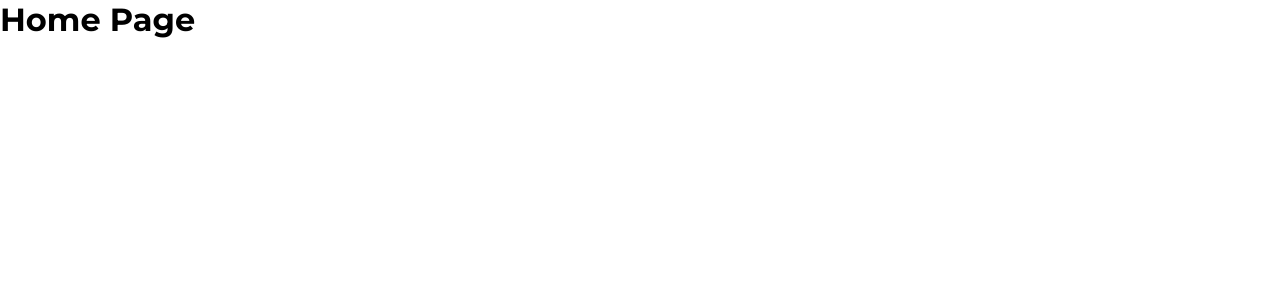
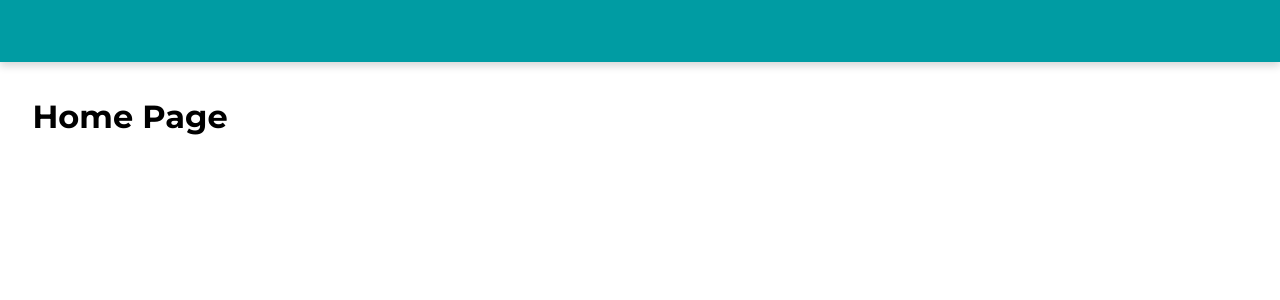
Before and after one commit to rubensbatista98/teste-goomer, a React (Create React App) app: page / in a window 1280 px wide. Shown: the top 300 px of the page. Built offline with nearby package versions, Linux system fonts and the light colour scheme.

Commit message:
Criado um componente com styled components, para a barra no topo da pagina e criado um container, pra ficar por volta do conteudo das paginas

```diff
--- a/src/App.js
+++ b/src/App.js
@@ -1,12 +1,17 @@
 import React from "react";
 
 import Routes from "./Routes";
-import GlobalStyle from "./styles/global";
+import GlobalStyle, { Container, TopBar } from "./styles/global";
 
 function App() {
   return (
     <>
-      <Routes />
+      <TopBar />
+
+      <Container>
+        <Routes />
+      </Container>
+
       <GlobalStyle />
     </>
   );
--- a/src/styles/global.js
+++ b/src/styles/global.js
@@ -1,4 +1,6 @@
-import { createGlobalStyle } from "styled-components";
+import styled, { createGlobalStyle } from "styled-components";
+
+import { colors } from "./settings";
 
 export default createGlobalStyle`
     @import url('https://fonts.googleapis.com/css?family=Montserrat:400,500,700&display=swap');
@@ -19,3 +21,18 @@ export default createGlobalStyle`
         font-family: "Montserrat", sans-serif;
     }
 `;
+
+export const Container = styled.div`
+  width: calc(100% - 20px);
+  max-width: 1215px;
+  margin: 0 auto;
+`;
+
+export const TopBar = styled.div`
+  width: 100vw;
+  height: 62px;
+  background-color: ${colors.secondary};
+  margin-bottom: 35px;
+
+  box-shadow: 0 4px 8px ${colors.shadow};
+`;
--- a/src/styles/settings/index.js
+++ b/src/styles/settings/index.js
@@ -2,7 +2,9 @@ export const colors = {
   primary: "#404040",
   secondary: "#009CA3",
   third: "#2B0D61",
-  fourth: "#B5ABD4"
+  fourth: "#B5ABD4",
+
+  shadow: "#00000029"
 };
 
 export const font = {
```
